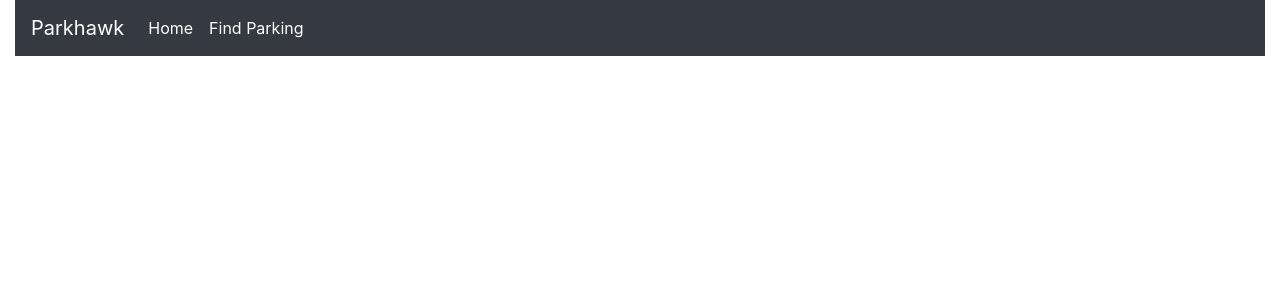
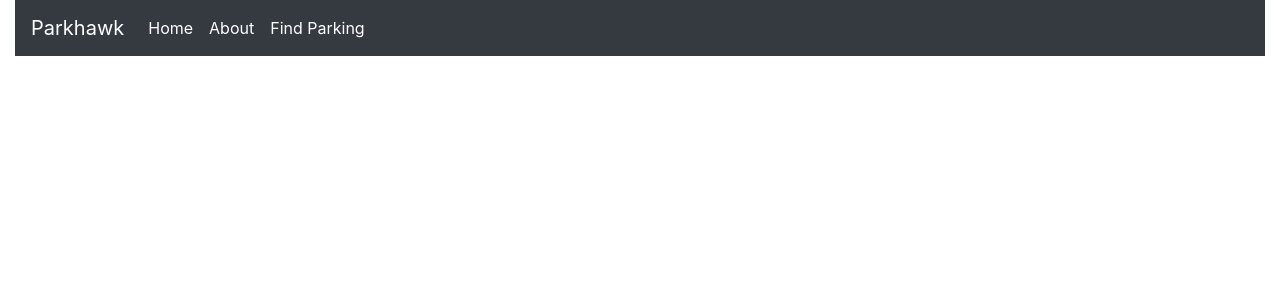
Before and after one commit to Rallph/parkhawk, a Django app: page /find-parking in a window 1280 px wide. Shown: the top 300 px of the page. Run offline with Django 3.2, Linux system fonts and the light colour scheme; some libraries are stand-ins or nearby versions.

Commit message:
added about to navbar

```diff
--- a/parkhawk/parkmap/templates/parkmap/findParking.html
+++ b/parkhawk/parkmap/templates/parkmap/findParking.html
@@ -16,6 +16,9 @@
                         <a class="nav-link" href="/">Home<span class="sr-only">(current)</span></a>
                     </li>
                     <li class="nav-item active">
+                        <a class="nav-link" href="/about">About<span class="sr-only">(current)</span></a>
+                    </li>
+                    <li class="nav-item active">
                         <a class="nav-link" href="/find-parking">Find Parking<span class="sr-only">(current)</span></a>
                     </li>
                 </ul>
```
